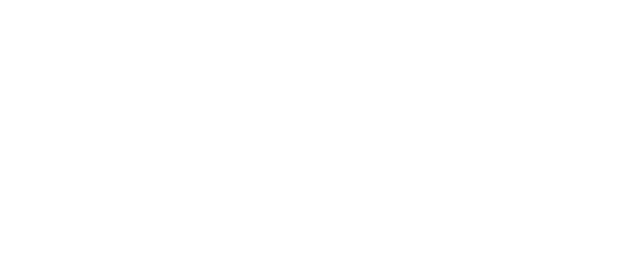
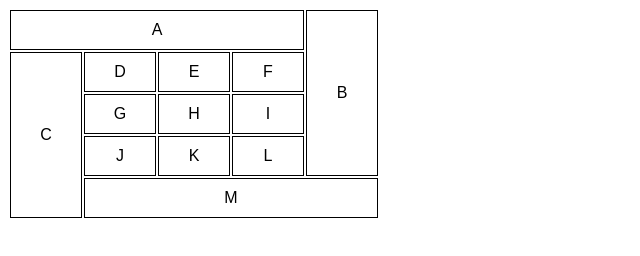
Before and after one commit to dipirona-01/html-css, a plain HTML site: page desafios/d011/tabela002.html in a window 1280 px wide. Shown: the whole page, without its empty margins (0-640 px from the left). Drawn offline with Linux system fonts and the light colour scheme.

Commit message:
desafio complete

```diff
--- a/desafios/d011/tabela002.html
+++ b/desafios/d011/tabela002.html
@@ -3,9 +3,45 @@
 <head>
     <meta charset="UTF-8">
     <meta name="viewport" content="width=device-width, initial-scale=1.0">
-    <title>Document</title>
+    <title>Tabelas</title>
+    <style>
+        body {
+            font-family: Arial, Helvetica, sans-serif;
+        }
+        td {
+            width: 50px;
+            border: 1px solid black;
+            padding: 10px;
+            text-align: center;
+        }
+    </style>
 </head>
 <body>
-
+    <table>
+        <tr>
+            <td colspan="4">A</td>
+            <td rowspan="4">B</td>
+        </tr>
+        <tr>
+            <td rowspan="4">C</td>
+            <td>D</td>
+            <td>E</td>
+            <td>F</td>
+        </tr>
+        <tr>
+            <td>G</td>
+            <td>H</td>
+            <td>I</td>
+        </tr>
+        <tr>
+            <td>J</td>
+            <td>K</td>
+            <td>L</td>
+        </tr>
+        <tr>
+            <td colspan="4">M</td>
+        </tr>
+        </tr>
+    </table>
 </body>
 </html>
```
Also changed, not shown: exercicios/ex025-m3/tabela004.html (added, +72 -0 lines).
